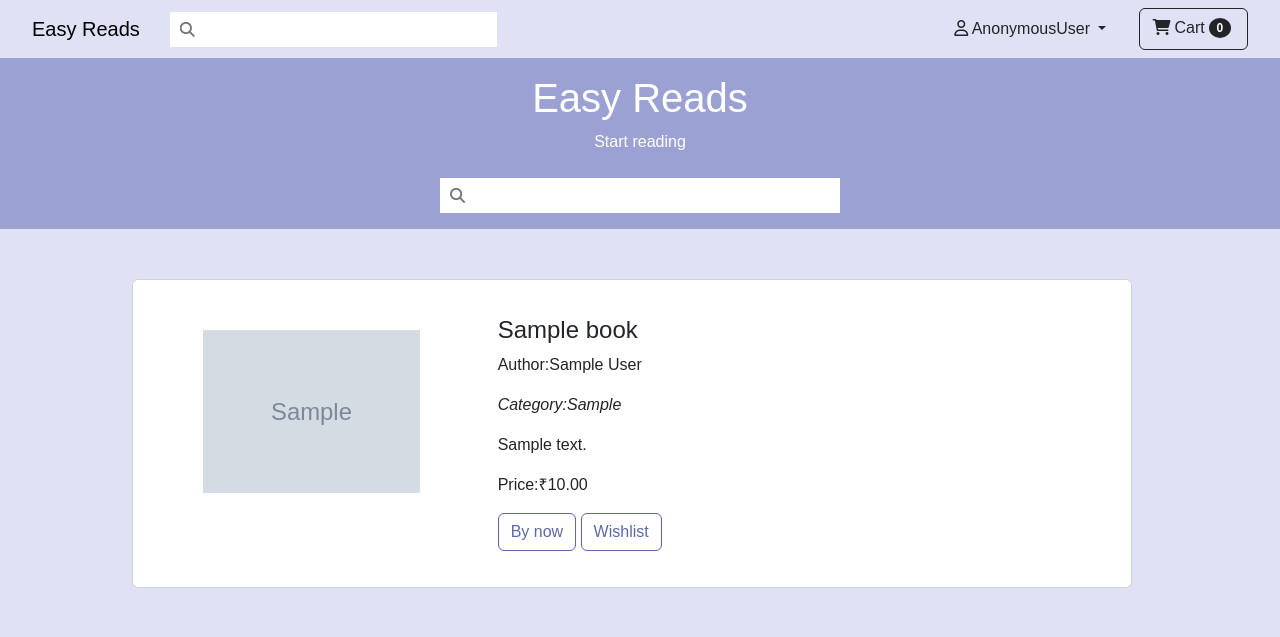
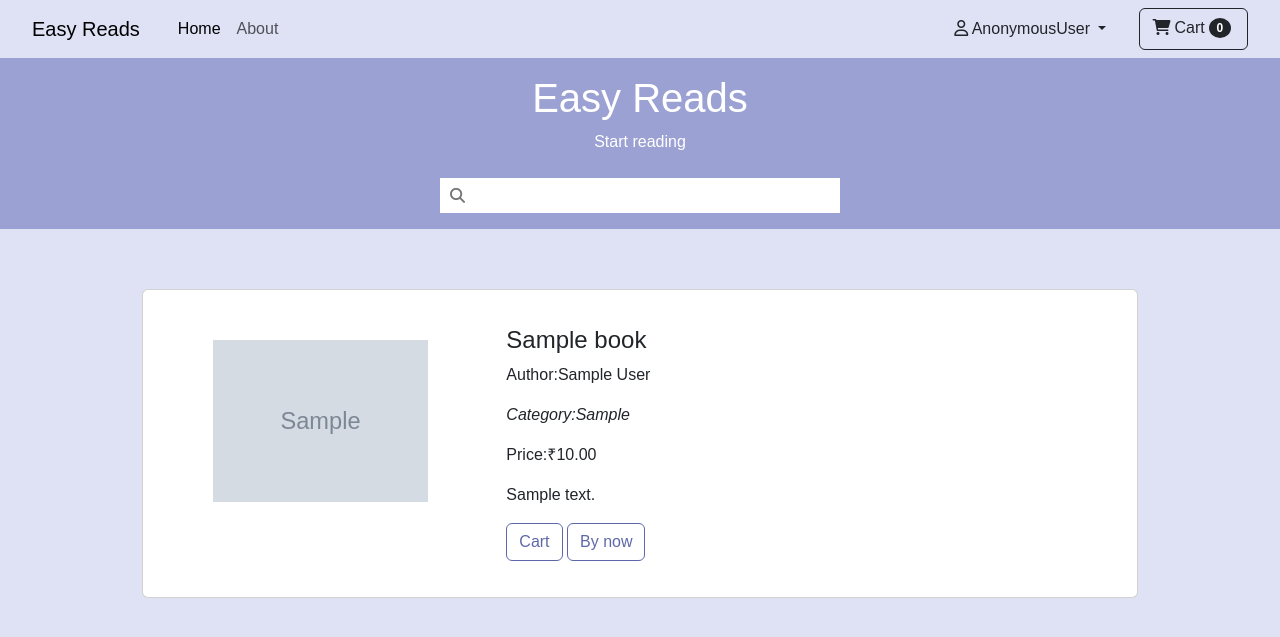
Before and after one commit to kkbhavana/Bookstore, a Django app: page /bookdetails/1 in a window 1280 px wide. Shown: the top 637 px of the page. Run offline with Django 4.2, Linux system fonts and the light colour scheme; tables that the repository leaves empty hold one stand-in row (values such as "Sample post"); grey boxes marked "Sample" are stand-in pictures.

Commit message:
add cart

```diff
--- a/bookstore/books/models.py
+++ b/bookstore/books/models.py
@@ -31,8 +31,11 @@ class CartItem(models.Model):
     quantity = models.PositiveIntegerField(default=1)
 
     def __str__(self):
-        return f'{self.book.price*self.quantity}'
+        return f'{self.quantity}x{self.book}'
 
+    @property
+    def total_price(self):
+        return self.book.price * self.quantity
 
 class Profile(models.Model):
     first_name=models.CharField(max_length=150)
--- a/bookstore/books/static/detail.css
+++ b/bookstore/books/static/detail.css
@@ -9,7 +9,7 @@ height:100vh;
 font-family: Arial, sans-serif;
 }
 .mb-3{
-margin:50px;
+margin:60px;
 }
 img{
 padding:50px;
--- a/bookstore/books/static/login.css
+++ b/bookstore/books/static/login.css
@@ -30,6 +30,8 @@ padding:5px;
 
 @media screen and (max-width: 600px){
     .login-container{
+    width:100%;
+max-width:400px;
     margin-left:auto;
     margin-right:auto;
     padding:30px;
--- a/bookstore/books/templates/bookdetail.html
+++ b/bookstore/books/templates/bookdetail.html
@@ -21,14 +21,17 @@
                 <h4 class="card-title">{{object.title}}</h4>
                 <p class="card-text">Author:{{object.author}}</p>
                 <p class="card-text"><i>Category:{{object.category}}</i></p>
+                <p style="color:">Price:<span>&#8377;</span>{{ object.price| floatformat:2 }}</p>
                 <p class="card-text">{{object.description}}</p>
-                <p>Price:<span>&#8377;</span>{{ object.price| floatformat:2 }}</p>
+
+                <a id="add-to-cart-btn" class="btn btn-outline"  href="{% url 'add_to_cart' book_id=book.id %}" onclick="alert('item added to cart')">Cart</a>
                 {% if object.book_available is True %}
                 <a href="{% url 'checkout' object.pk %}" class="btn btn-outline" role="button">By now</a>
                 {% else %}
                 <h4 class="text-danger">Out of Stock...! </h4>
                 {% endif%}
-                <a href="" class="btn btn-outline" role="button">Wishlist</a>
+
+
             </div>
 
         </div>
--- a/bookstore/books/templates/checkout.html
+++ b/bookstore/books/templates/checkout.html
@@ -9,9 +9,6 @@
 <head>
     <meta charset="UTF-8">
     <meta id="meta" name="viewport" content="width=device-width; initial-scale=1.0; maximum-scale=1.0; user-scalable=0;">
-
-	<link rel="stylesheet" href="https://stackpath.bootstrapcdn.com/bootstrap/4.4.1/css/bootstrap.min.css"
-		integrity="sha384-Vkoo8x4CGsO3+Hhxv8T/Q5PaXtkKtu6ug5TOeNV6gBiFeWPGFN9MuhOf23Q9Ifjh" crossorigin="anonymous">
 <link rel="stylesheet" href="{% static 'checkout.css' %}">
     <title>Checkout</title>
 </head>
--- a/bookstore/books/templates/home.html
+++ b/bookstore/books/templates/home.html
@@ -4,7 +4,7 @@
 <head>
     <meta charset="UTF-8">
     <meta http-equiv="X-UA-Compatible" content="IE=edge">
-    <meta name="viewport" content="width=device-width, initial-scale=1.0">
+    <meta id="meta" name="viewport" content="width=device-width; initial-scale=1.0; maximum-scale=1.0; user-scalable=0;">
     <link href="https://cdn.jsdelivr.net/npm/bootstrap@5.3.0-alpha3/dist/css/bootstrap.min.css" rel="stylesheet"
           integrity="sha384-KK94CHFLLe+nY2dmCWGMq91rCGa5gtU4mk92HdvYe+M/SXH301p5ILy+dN9+nJOZ" crossorigin="anonymous">
     <link rel="stylesheet" href="https://cdnjs.cloudflare.com/ajax/libs/font-awesome/6.2.1/css/all.min.css"
@@ -23,15 +23,12 @@
         </button>
         <div class="collapse navbar-collapse" id="navbarSupportedContent">
             <ul class="navbar-nav me-auto mb-2 mb-lg-0">
-                <li>
-                    <form class="search" action="{% url 'search-results'%}" method="get">
-
-                        <input name="q" class="fas fa-search" type="text" autocomplete="on" placeholder="&#xF002;"/>
-
-                    </form>
-                </li>
-
-
+                <li class="nav-item">
+                <a class="nav-link active" aria-current="page" href="{% url 'book' %}">Home</a>
+              </li>
+              <li class="nav-item">
+                <a class="nav-link" href="#">About</a>
+              </li>
             </ul>
 
             <div class="dropdown">
@@ -42,7 +39,6 @@
                 <ul class="dropdown-menu">
                     {% if user.is_authenticated %}
                     <li><a class="dropdown-item" href="{% url 'profile' %}">Profile</a></li>
-                    <li><a class="dropdown-item" href="{% url 'logout'%}">My cart</a></li>
                     <li><a class="dropdown-item" href="{% url 'logout'%}">Wishlist</a></li>
                     <li><a class="dropdown-item" href="{% url 'logout'%}">Sign Out</a></li>
 
@@ -58,7 +54,7 @@
 
             <form class="d-flex" role="search">
 
-                <button class="btn btn-outline-dark btn" type="submit">
+                <button class="btn btn-outline-dark btn" type="submit" href="{% url 'mycart' %}">
                     <i class="fa fa-shopping-cart"></i><span class="ms-1">Cart<span
                         class="badge rounded-circle text-bg-dark m-1">0</span></span>
                 </button>
@@ -84,8 +80,11 @@
     {% endblock content %}
 
 </div>
+
+
 <script src="https://cdn.jsdelivr.net/npm/bootstrap@5.3.0/dist/js/bootstrap.bundle.min.js"
         integrity="sha384-geWF76RCwLtnZ8qwWowPQNguL3RmwHVBC9FhGdlKrxdiJJigb/j/68SIy3Te4Bkz"
         crossorigin="anonymous"></script>
+
 </body>
 </html>
--- a/bookstore/books/templates/list.html
+++ b/bookstore/books/templates/list.html
@@ -7,8 +7,6 @@
 <html lang="en">
 <head>
     <meta charset="UTF-8">
-    <link href="https://cdn.jsdelivr.net/npm/bootstrap@5.3.0-alpha3/dist/css/bootstrap.min.css" rel="stylesheet"
-        integrity="sha384-KK94CHFLLe+nY2dmCWGMq91rCGa5gtU4mk92HdvYe+M/SXH301p5ILy+dN9+nJOZ" crossorigin="anonymous">
     <link rel="stylesheet" href="{% static 'list.css' %}">
     <title>Title</title>
 </head>
--- a/bookstore/books/templates/profile.html
+++ b/bookstore/books/templates/profile.html
@@ -38,10 +38,13 @@
           <label  for="anotheraddress" >Alternative addresss</label>
          <textarea id="anotheraddress"  placeholder="Alternative addresss" required></textarea>
       </div>
+         </form>
         </div>
+
       <button type="submit" class="btn btn-outline">Submit</button>
       <a href="{% url 'profile'  %}" class="btn btn-outline">Edit</a>
-  </form>
+
+
 </div>
 </body>
 </html>
--- a/bookstore/books/templates/registration/login.html
+++ b/bookstore/books/templates/registration/login.html
@@ -7,7 +7,7 @@
 <html lang="en">
 <head>
     <meta charset="UTF-8">
-    <meta name="viewport" content="width=device-width, initial-scale=1.0">
+    <meta id="meta" name="viewport" content="width=device-width; initial-scale=1.0; maximum-scale=1.0; user-scalable=0;">
     <link rel="stylesheet" href="{% static 'login.css' %}">
     <title>login</title>
 </head>
--- a/bookstore/books/templates/signup.html
+++ b/bookstore/books/templates/signup.html
@@ -7,6 +7,7 @@
 <html lang="en">
 <head>
     <meta charset="UTF-8">
+    <meta id="meta" name="viewport" content="width=device-width; initial-scale=1.0; maximum-scale=1.0; user-scalable=0;">
     <link rel="stylesheet" href="{% static 'signup.css'%}">
     <title>Signup</title>
 </head>
--- a/bookstore/books/urls.py
+++ b/bookstore/books/urls.py
@@ -1,17 +1,20 @@
 from django.urls import path
 
 from . import views
-from .views import BookList, BookDetailView, BookCheckoutView, PaymentComplete, SearchResultsView, ProfileView, cart
+from .views import BookList, BookDetailView, BookCheckoutView, PaymentComplete, SearchResultsView, ProfileView, cart, \
+    add_to_cart
 
 urlpatterns = [
-    path('',views.home,name='home'),
+    path('', BookList.as_view(), name='book'),
+    path('home/',views.home,name='home'),
     path('search/',SearchResultsView.as_view(),name='search-results'),
     path('profile/',ProfileView.as_view(),name='profile'),
     path('booklist/', BookList.as_view(), name='book'),
     path('bookdetails/<int:pk>', BookDetailView.as_view(), name='detail'),
     path('checkout/<int:pk>', BookCheckoutView.as_view(), name='checkout'),
     path('complete/', PaymentComplete, name='complete'),
-    path('cart/',cart,name='mycart')
+    path('cart/',cart,name='mycart'),
+    path('cart/add/<int:book_id>/',add_to_cart,name='add_to_cart')
 
 
 ]
--- a/bookstore/books/views.py
+++ b/bookstore/books/views.py
@@ -1,9 +1,13 @@
+from decimal import Decimal
+
 from django.contrib.auth.decorators import login_required
+from django.contrib.auth.mixins import LoginRequiredMixin
 from django.db.models import Q
 from django.http import JsonResponse
-from django.shortcuts import render
+from django.shortcuts import render, get_object_or_404, redirect
+from django.urls import reverse_lazy
 
-from django.views.generic import ListView, DetailView, CreateView
+from django.views.generic import ListView, DetailView, CreateView, UpdateView
 
 from .models import Book, Order, Profile, Cart, CartItem
 
@@ -36,7 +40,7 @@ class BookDetailView(DetailView):
     template_name = 'bookdetail.html'
 
 
-class BookCheckoutView(DetailView):
+class BookCheckoutView(LoginRequiredMixin, DetailView):
     model = Book
     template_name = 'checkout.html'
 
@@ -60,15 +64,44 @@ def cart(request):
         cart_obj = None
         cart_items = []
 
-        context = {
-            'cart': cart_obj,
-            'cart_items': cart_items
+    context = {
+        'cart': cart_obj,
+        'cart_items': cart_items
 
-        }
-        return render(request, 'mycart.html', context)
+    }
+    return render(request, 'mycart.html', context)
 
 
-class ProfileView(CreateView):
+@login_required
+def add_to_cart(request, book_id):
+    book = get_object_or_404(Book, id=book_id)
+    cart_qs = Cart.objects.filter(user=request.user)
+    if cart_qs.exists():
+        cart_obj = cart_qs.first()
+    else:
+        cart_obj = Cart.objects.create(user=request.user, total_price=Decimal('0.00'))
+    cart_item, created = CartItem.objects.get_or_create(book=book, cart=cart_obj)
+    if not created:
+        cart_item.quantity += 1
+        cart_item.save()
+    cart_item.total_price += Decimal(str(book.price))
+    cart_obj.save()
+    return redirect('mycart')
+
+
+class ProfileView(LoginRequiredMixin,CreateView):
     model = Profile
     fields = '__all__'
+    success_url = reverse_lazy('profile')
     template_name = 'profile.html'
+
+    def form_valid(self, form):
+        form.instance.user = self.request.user
+        return super(ProfileView, self).form_valid(form)
+
+
+class ProfileUpdate(LoginRequiredMixin, UpdateView):
+    model = Profile
+    fields = '__all__'
+    success_url = reverse_lazy('profile')
+    template_name = 'profile.html'
```
Also changed, not shown: bookstore/books/static/checkout.css (+5 -6 lines), bookstore/books/static/signup.css (+11 -0 lines), bookstore/books/templates/mycart.html (+26 -1 lines), bookstore/books/templates/search_result.html (+7 -4 lines).
